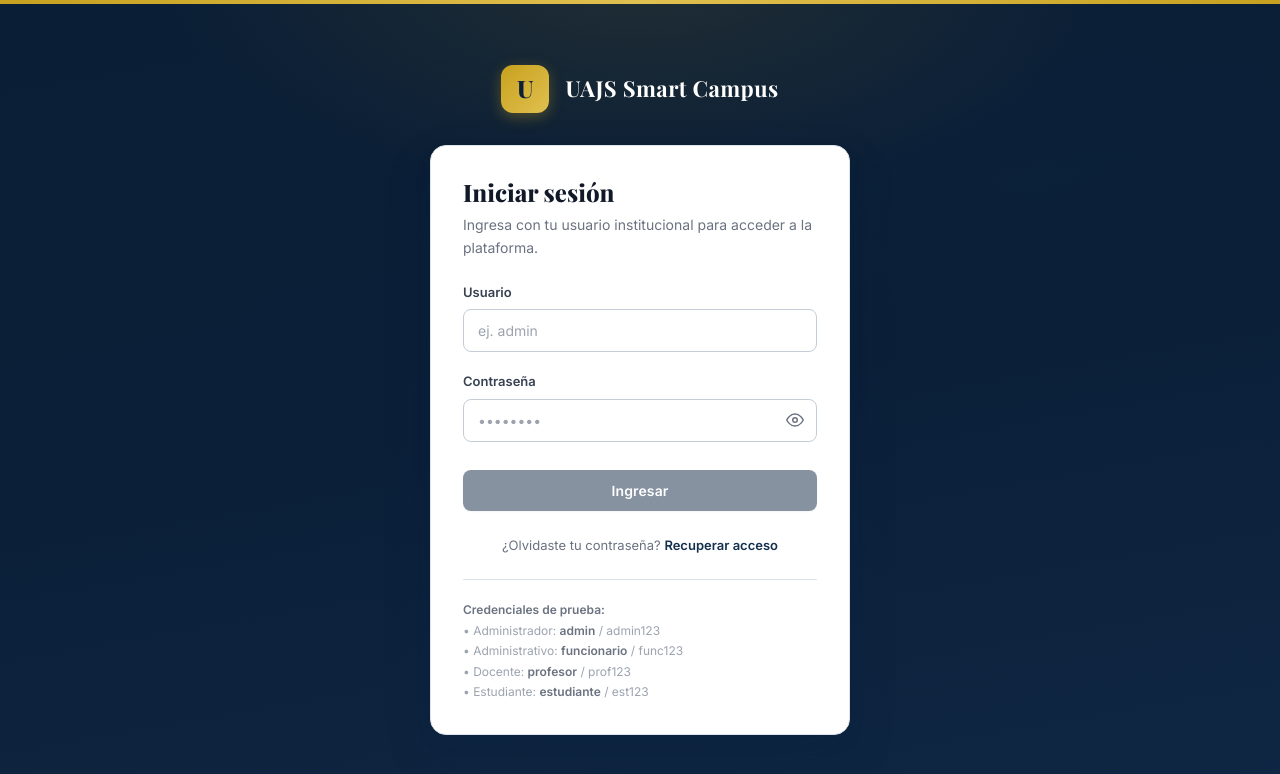
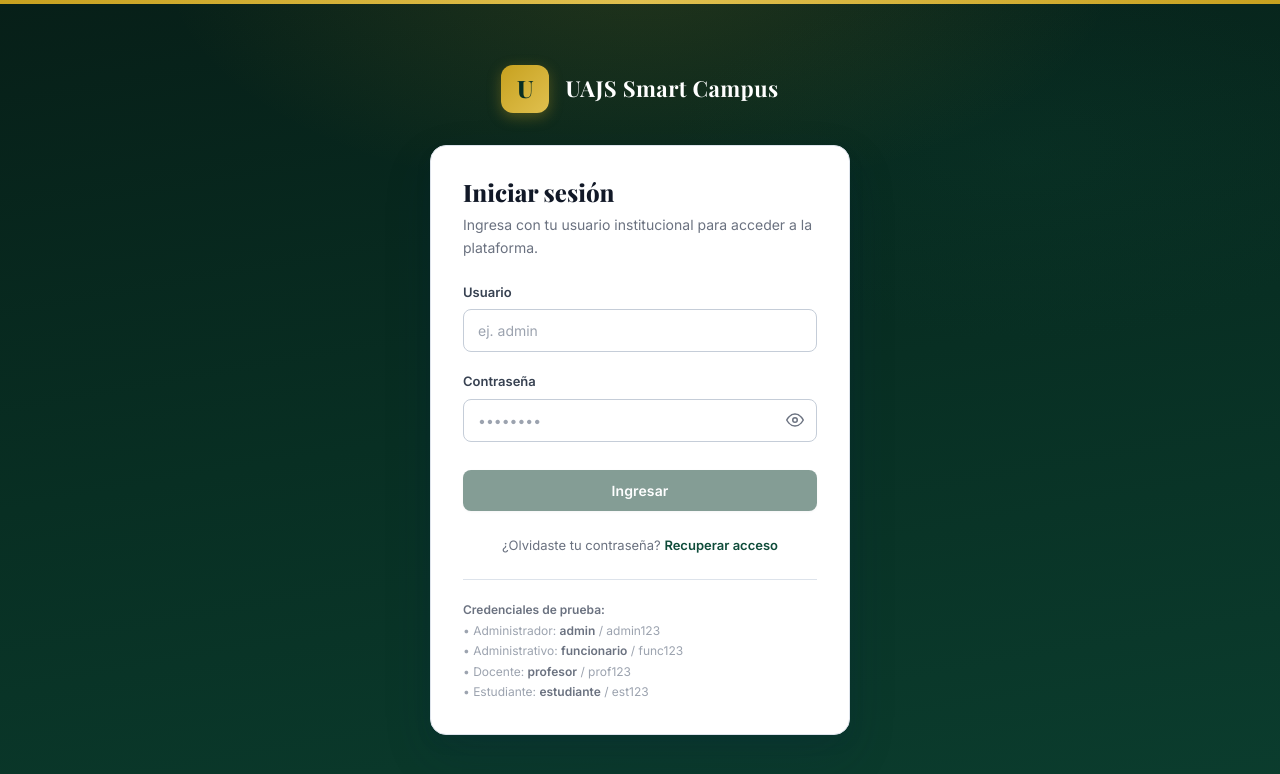
Before and after one commit to UNIAJS-Smart-Campus/frontend, a React (Vite) app: page /login in a window 1280 px wide. Shown: the top 774 px of the page. Built offline with nearby package versions, Linux system fonts and the light colour scheme.

Commit message:
feat: adaptar diseño a identidad institucional UAJS

```diff
--- a/src/components/Sidebar/Sidebar.css
+++ b/src/components/Sidebar/Sidebar.css
@@ -4,7 +4,7 @@
     position: fixed;
     top: 0;
     left: 0;
-    background: linear-gradient(180deg, #0a1e35 0%, var(--color-primary-700) 60%, var(--color-primary) 100%);
+    background: linear-gradient(180deg, #071f18 0%, var(--color-primary-700) 55%, var(--color-primary) 100%);
     color: #e2e8f0;
     display: flex;
     flex-direction: column;
--- a/src/pages/Landing/Landing.css
+++ b/src/pages/Landing/Landing.css
@@ -1,9 +1,9 @@
 .landing {
     min-height: 100vh;
     background:
-        radial-gradient(800px 400px at 50% -5%, rgba(199, 161, 31, 0.12), transparent 60%),
-        radial-gradient(600px 300px at 80% 20%, rgba(20, 48, 77, 0.08), transparent 60%),
-        linear-gradient(170deg, #0a1e35 0%, var(--color-primary-700) 50%, var(--color-primary) 100%);
+        radial-gradient(800px 400px at 50% -5%, rgba(199, 161, 31, 0.14), transparent 60%),
+        radial-gradient(600px 300px at 80% 20%, rgba(11, 61, 46, 0.25), transparent 60%),
+        linear-gradient(170deg, #071f18 0%, var(--color-primary-700) 50%, var(--color-primary) 100%);
     color: #ffffff;
     display: flex;
     flex-direction: column;
--- a/src/pages/Login/Login.css
+++ b/src/pages/Login/Login.css
@@ -1,9 +1,9 @@
 .auth {
     min-height: 100vh;
     background:
-        radial-gradient(800px 400px at 50% -5%, rgba(199, 161, 31, 0.12), transparent 60%),
-        radial-gradient(600px 300px at 80% 20%, rgba(20, 48, 77, 0.08), transparent 60%),
-        linear-gradient(170deg, #0a1e35 0%, var(--color-primary-700) 50%, var(--color-primary) 100%);
+        radial-gradient(800px 400px at 50% -5%, rgba(199, 161, 31, 0.14), transparent 60%),
+        radial-gradient(600px 300px at 80% 20%, rgba(11, 61, 46, 0.25), transparent 60%),
+        linear-gradient(170deg, #071f18 0%, var(--color-primary-700) 50%, var(--color-primary) 100%);
     color: #ffffff;
     display: flex;
     flex-direction: column;
--- a/src/styles/abstracts/_variables.css
+++ b/src/styles/abstracts/_variables.css
@@ -3,15 +3,15 @@
     --font-heading: "Playfair Display", Georgia, "Times New Roman", serif;
     --font-body: "Inter", "Segoe UI", Arial, sans-serif;
 
-    /* Paleta institucional refinada */
-    --color-primary: #0f2744;
-    --color-primary-700: #0b1f38;
-    --color-primary-600: #14304d;
-    --color-primary-500: #1a3f66;
-    --color-primary-400: #2d5f8a;
-    --color-primary-300: #4a80b0;
-    --color-primary-100: #e8eef5;
-    --color-primary-50: #f5f8fb;
+    /* Paleta institucional UAJS */
+    --color-primary: #0b3d2e;
+    --color-primary-700: #082f23;
+    --color-primary-600: #0f4c3a;
+    --color-primary-500: #14654f;
+    --color-primary-400: #1a7a5e;
+    --color-primary-300: #32a17e;
+    --color-primary-100: #e6f3ef;
+    --color-primary-50: #f5faf8;
 
     --color-accent: #c7a11f;
     --color-accent-dark: #a8861a;
@@ -92,111 +92,111 @@
 
 /* Modo oscuro */
 [data-theme="dark"] {
-    --color-primary: #1e3a5f;
-    --color-primary-700: #182f4d;
-    --color-primary-600: #243d66;
-    --color-primary-500: #2d4f7a;
-    --color-primary-400: #3b6ea5;
-    --color-primary-300: #5b8dc0;
-    --color-primary-100: #1e3a5f;
-    --color-primary-50: #172d4a;
+    --color-primary: #124234;
+    --color-primary-700: #0d352a;
+    --color-primary-600: #15503f;
+    --color-primary-500: #1a6b54;
+    --color-primary-400: #22806a;
+    --color-primary-300: #34a88a;
+    --color-primary-100: #102f26;
+    --color-primary-50: #0c241c;
 
     --color-accent: #e0c04f;
     --color-accent-dark: #c7a11f;
     --color-accent-light: #e8d078;
-    --color-accent-100: #3a2f0d;
-    --color-accent-50: #2a2410;
+    --color-accent-100: #332b0f;
+    --color-accent-50: #261f0a;
 
-    --color-bg: #0f172a;
-    --color-bg-alt: #162033;
-    --color-surface: #1e293b;
-    --color-surface-elevated: #243447;
-    --color-hover: #2f3e52;
-    --color-border: #334155;
-    --color-border-strong: #475569;
-    --color-input-bg: #0f172a;
+    --color-bg: #0b1214;
+    --color-bg-alt: #111b1e;
+    --color-surface: #152226;
+    --color-surface-elevated: #1a2c30;
+    --color-hover: #213638;
+    --color-border: #2a3f42;
+    --color-border-strong: #385859;
+    --color-input-bg: #0b1214;
 
-    --color-text: #f1f5f9;
-    --color-text-secondary: #cbd5e1;
-    --color-text-muted: #94a3b8;
-    --color-text-faint: #64748b;
-    --color-text-inverse: #0f172a;
+    --color-text: #f1f5f4;
+    --color-text-secondary: #cbd5d1;
+    --color-text-muted: #94a39b;
+    --color-text-faint: #5f736b;
+    --color-text-inverse: #0b1214;
 
     --color-success: #2ecc8f;
-    --color-success-100: #12342a;
-    --color-success-50: #0d241b;
+    --color-success-100: #0f2e22;
+    --color-success-50: #0a211a;
 
     --color-danger: #ef4444;
     --color-danger-100: #3a1d1a;
     --color-danger-50: #2d1714;
 
     --color-warning: #f59e0b;
-    --color-warning-100: #3a2e13;
-    --color-warning-50: #2d2410;
+    --color-warning-100: #332b0f;
+    --color-warning-50: #261f0a;
 
     --color-info: #60a5fa;
-    --color-info-100: #1e3a5f;
-    --color-info-50: #172d4a;
+    --color-info-100: #102f26;
+    --color-info-50: #0c241c;
 
-    --shadow-xs: 0 1px 2px rgba(0, 0, 0, 0.3);
-    --shadow-sm: 0 1px 3px rgba(0, 0, 0, 0.4), 0 1px 2px rgba(0, 0, 0, 0.3);
-    --shadow-md: 0 4px 12px rgba(0, 0, 0, 0.5), 0 2px 4px rgba(0, 0, 0, 0.3);
-    --shadow-lg: 0 12px 32px rgba(0, 0, 0, 0.6), 0 4px 8px rgba(0, 0, 0, 0.4);
-    --shadow-xl: 0 20px 48px rgba(0, 0, 0, 0.7), 0 8px 16px rgba(0, 0, 0, 0.5);
+    --shadow-xs: 0 1px 2px rgba(0, 0, 0, 0.35);
+    --shadow-sm: 0 1px 3px rgba(0, 0, 0, 0.45), 0 1px 2px rgba(0, 0, 0, 0.35);
+    --shadow-md: 0 4px 12px rgba(0, 0, 0, 0.55), 0 2px 4px rgba(0, 0, 0, 0.35);
+    --shadow-lg: 0 12px 32px rgba(0, 0, 0, 0.65), 0 4px 8px rgba(0, 0, 0, 0.45);
+    --shadow-xl: 0 20px 48px rgba(0, 0, 0, 0.75), 0 8px 16px rgba(0, 0, 0, 0.55);
 }
 
 @media (prefers-color-scheme: dark) {
     :root:not([data-theme="light"]) {
-        --color-primary: #1e3a5f;
-        --color-primary-700: #182f4d;
-        --color-primary-600: #243d66;
-        --color-primary-500: #2d4f7a;
-        --color-primary-400: #3b6ea5;
-        --color-primary-300: #5b8dc0;
-        --color-primary-100: #1e3a5f;
-        --color-primary-50: #172d4a;
+        --color-primary: #124234;
+        --color-primary-700: #0d352a;
+        --color-primary-600: #15503f;
+        --color-primary-500: #1a6b54;
+        --color-primary-400: #22806a;
+        --color-primary-300: #34a88a;
+        --color-primary-100: #102f26;
+        --color-primary-50: #0c241c;
 
         --color-accent: #e0c04f;
         --color-accent-dark: #c7a11f;
         --color-accent-light: #e8d078;
-        --color-accent-100: #3a2f0d;
-        --color-accent-50: #2a2410;
+        --color-accent-100: #332b0f;
+        --color-accent-50: #261f0a;
 
-        --color-bg: #0f172a;
-        --color-bg-alt: #162033;
-        --color-surface: #1e293b;
-        --color-surface-elevated: #243447;
-        --color-hover: #2f3e52;
-        --color-border: #334155;
-        --color-border-strong: #475569;
-        --color-input-bg: #0f172a;
+        --color-bg: #0b1214;
+        --color-bg-alt: #111b1e;
+        --color-surface: #152226;
+        --color-surface-elevated: #1a2c30;
+        --color-hover: #213638;
+        --color-border: #2a3f42;
+        --color-border-strong: #385859;
+        --color-input-bg: #0b1214;
 
-        --color-text: #f1f5f9;
-        --color-text-secondary: #cbd5e1;
-        --color-text-muted: #94a3b8;
-        --color-text-faint: #64748b;
-        --color-text-inverse: #0f172a;
+        --color-text: #f1f5f4;
+        --color-text-secondary: #cbd5d1;
+        --color-text-muted: #94a39b;
+        --color-text-faint: #5f736b;
+        --color-text-inverse: #0b1214;
 
         --color-success: #2ecc8f;
-        --color-success-100: #12342a;
-        --color-success-50: #0d241b;
+        --color-success-100: #0f2e22;
+        --color-success-50: #0a211a;
 
         --color-danger: #ef4444;
         --color-danger-100: #3a1d1a;
         --color-danger-50: #2d1714;
 
         --color-warning: #f59e0b;
-        --color-warning-100: #3a2e13;
-        --color-warning-50: #2d2410;
+        --color-warning-100: #332b0f;
+        --color-warning-50: #261f0a;
 
         --color-info: #60a5fa;
-        --color-info-100: #1e3a5f;
-        --color-info-50: #172d4a;
+        --color-info-100: #102f26;
+        --color-info-50: #0c241c;
 
-        --shadow-xs: 0 1px 2px rgba(0, 0, 0, 0.3);
-        --shadow-sm: 0 1px 3px rgba(0, 0, 0, 0.4), 0 1px 2px rgba(0, 0, 0, 0.3);
-        --shadow-md: 0 4px 12px rgba(0, 0, 0, 0.5), 0 2px 4px rgba(0, 0, 0, 0.3);
-        --shadow-lg: 0 12px 32px rgba(0, 0, 0, 0.6), 0 4px 8px rgba(0, 0, 0, 0.4);
-        --shadow-xl: 0 20px 48px rgba(0, 0, 0, 0.7), 0 8px 16px rgba(0, 0, 0, 0.5);
+        --shadow-xs: 0 1px 2px rgba(0, 0, 0, 0.35);
+        --shadow-sm: 0 1px 3px rgba(0, 0, 0, 0.45), 0 1px 2px rgba(0, 0, 0, 0.35);
+        --shadow-md: 0 4px 12px rgba(0, 0, 0, 0.55), 0 2px 4px rgba(0, 0, 0, 0.35);
+        --shadow-lg: 0 12px 32px rgba(0, 0, 0, 0.65), 0 4px 8px rgba(0, 0, 0, 0.45);
+        --shadow-xl: 0 20px 48px rgba(0, 0, 0, 0.75), 0 8px 16px rgba(0, 0, 0, 0.55);
     }
 }
```
